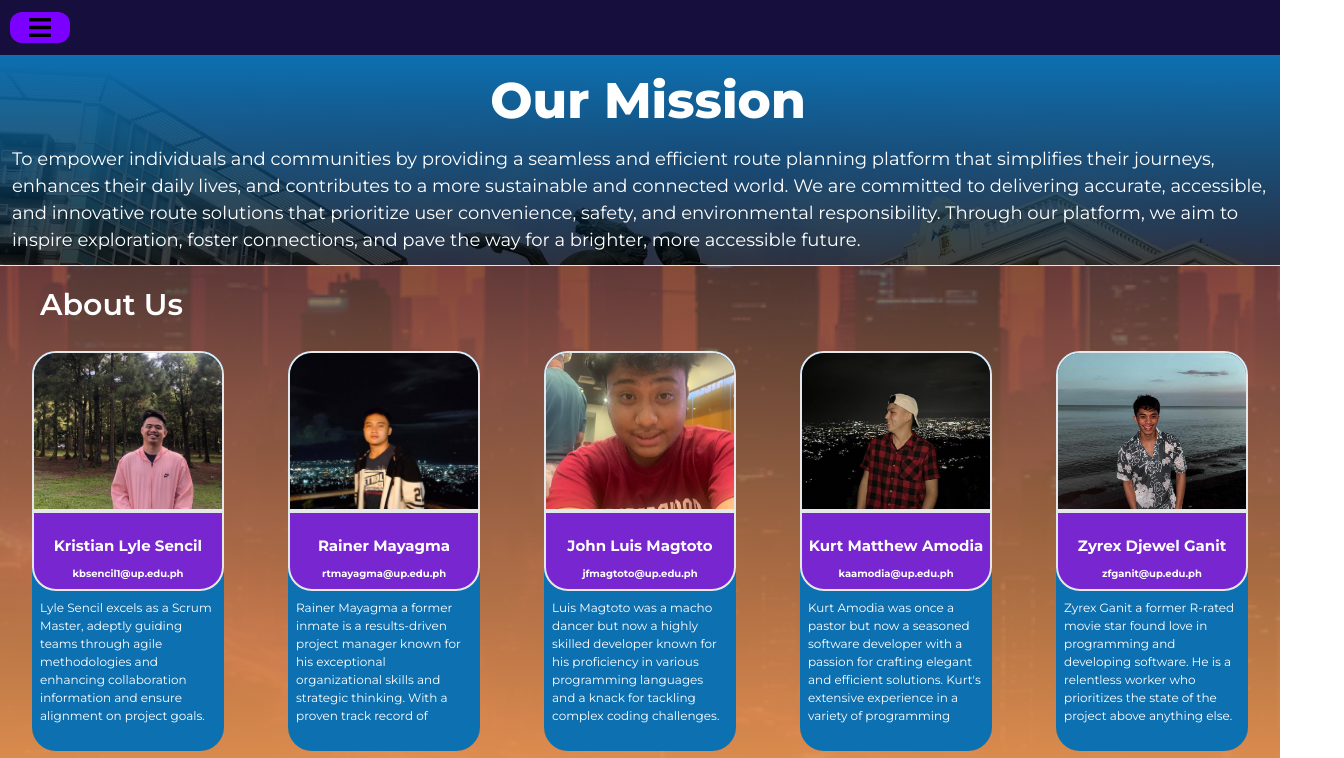
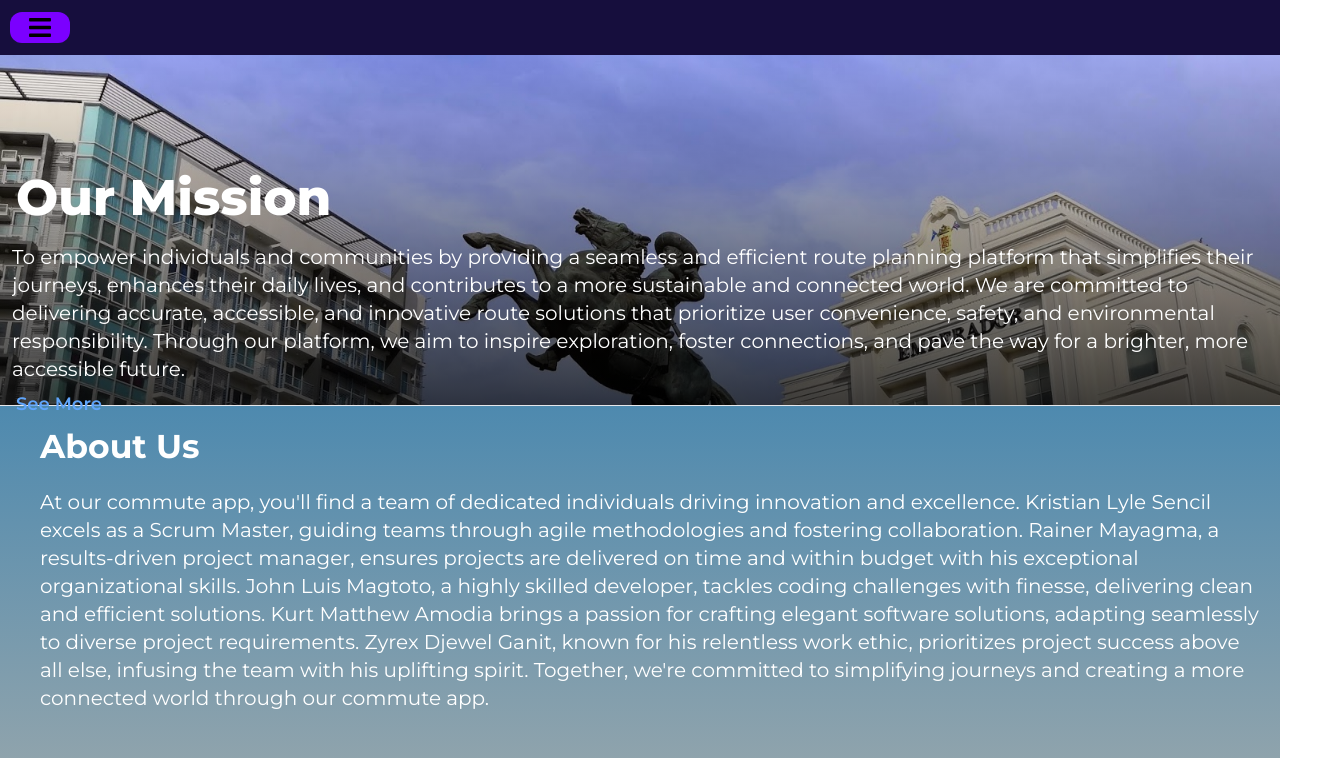
Before and after one commit to KristianLyle/Magsasakay, a React (Create React App) app in the folder magsasakay/: page /about in a window 1280 px wide. Shown: the top 758 px of the page, 1344 px wide, since content can reach past the window. Built offline with nearby package versions, Linux system fonts and the light colour scheme.

Commit message:
Modified About Page
Changed the structure and contents of the about page. Made it  a little bit minimalistic and dynamic. Still have issues with the see more in the Our Mission P content.

```diff
--- a/magsasakay/src/about.js
+++ b/magsasakay/src/about.js
@@ -1,47 +1,48 @@
-import React, { useEffect } from "react";
-import { Link, useHistory } from "react-router-dom";
-import "./index.css";
-import NavBar from "./navbar";
-import { BrowserRouter as Router, Route, Switch } from "react-router-dom";
-import aboutBg from "./img/city.png";
-import cityImg from "./img/iloilo1.jpeg";
-import cityImg2 from "./img/location.jpg";
-import cityImg3 from "./img/ilonight.jpg";
-import dev1 from "./img/dev1.jpg";
-import dev2 from "./img/dev2.jpg";
-import dev3 from "./img/dev3.jpg";
-import dev4 from "./img/dev4.jpg";
-import dev5 from "./img/dev5.jpg";
+import React, { useEffect, useRef, useState } from 'react';
+import { BrowserRouter as Router, Route, Switch } from 'react-router-dom';
+import './index.css';
+import NavBar from './navbar';
+import cityImg from './img/iloilo1.jpeg';
+import cityImg2 from './img/location.jpg'
+import cityImg3 from './img/ilonight.jpg'
+import dev1 from './img/dev1.jpg';
+import dev2 from './img/dev2.jpg';
+import dev3 from './img/dev3.jpg';
+import dev4 from './img/dev4.jpg';
+import dev5 from './img/dev5.jpg';
 
 const About = () => {
-  const history = useHistory();
-  useEffect(() => {
-    const status = window.localStorage.getItem("loggedIn");
-    if (status === "false") {
-      history.push("/");
-      window.location.reload();
-    }
-  }, [history]);
-  const missionImages = [cityImg, cityImg2, cityImg3]; // Array of images for the carousel
+    const missionImages = [cityImg, cityImg2, cityImg3];
+    let missionIndex = 0;
 
-  let missionIndex = 0; // Index for the current background image
-
-  // Function to change background image
     const changeMissionBackground = () => {
         missionIndex = (missionIndex + 1) % missionImages.length;
-    const missionContainer = document.getElementById("missionContainer");
+        const missionContainer = document.getElementById('missionContainer');
         if (missionContainer) {
-      missionContainer.style.backgroundImage = `linear-gradient(to bottom, rgba(13, 112, 177, 1.7), rgba(0,0,0,0.75)), url(${missionImages[missionIndex]})`;
+            missionContainer.style.backgroundImage = `linear-gradient(to bottom, rgba(244, 156, 83, 0.05), rgba(0,0,0,0.75)), url(${missionImages[missionIndex]})`;
         }
     };
 
-  // Auto-change background image after a certain interval
-  setInterval(changeMissionBackground, 5000);
-  const backgroundStyle = {
-    backgroundImage: `linear-gradient(to bottom, rgba(0,0,0,0.6), rgba(244, 156, 83, 1)), url(${aboutBg})`,
-    backgroundSize: "cover", // Ensures the image covers the entire container
-    backgroundPosition: "center", // Centers the background image
-    height: "100vh", // Makes sure the background covers the entire viewport height
+
+    useEffect(() => {
+        const interval = setInterval(changeMissionBackground, 5000);
+        return () => clearInterval(interval);
+    }, []);
+
+    const backgroundRef = useRef(null);
+
+    // Calculate the height of the background container
+    useEffect(() => {
+        if (backgroundRef.current) {
+            const height = backgroundRef.current.scrollHeight;
+            backgroundRef.current.style.minHeight = `100vh`; // Ensure background covers the viewport height
+        }
+    }, []);
+
+    const [expanded, setExpanded] = useState(false);
+
+    const toggleExpand = () => {
+        setExpanded(!expanded);
     };
 
     return (
@@ -54,228 +55,75 @@ const About = () => {
             </Router>
 
             <div
-        style={backgroundStyle}
-        className="bg-contain bg-full bg-center min-h-screen"
+                ref={backgroundRef}
+                style={{
+                    backgroundImage: `linear-gradient(to top, rgba(244, 156, 83, 0.5), rgba(13, 112, 177, 1.7)`,
+                    backgroundSize: 'cover',
+                    backgroundPosition: 'center',
+                    minHeight: '100vh', // Ensure background covers the viewport height
+                }}
+                className="bg-contain bg-full bg-center min-h-screen flex flex-col"
             >
-        <div className="mx-auto h-screen">
-          <div className="">
-            <div className="">
+                <div>
                     <div
                         id="missionContainer"
-                className=" text-white font-Montserrat bg-cover min-w-screen h-[210px] py-2 mt-0"
+                        className="text-white font-Montserrat bg-cover min-w-screen h-[350px] py-2 mt-0"
                         style={{
-                  backgroundImage: `linear-gradient(to bottom, rgba(13, 112, 177, 1.7), rgba(0,0,0,0.75)), url(${cityImg})`,
+                            backgroundImage: `linear-gradient(to bottom, rgba(13, 112, 177, 1.7), rgba(0,0,0,0.75)), url(${cityImg})`
                         }}
                     >
-                <h1 className="  mt-0 pl-4 text-center font-extrabold text-[50px]">
-                  Our Mission
-                </h1>
-                <div className="box-container p-2 text-left font-semibold text-[18px] overflow-y-auto whitespace-normal">
-                  <p className="font-normal mx-[4px] max-h-[125px] ">
-                    To empower individuals and communities by providing a
-                    seamless and efficient route planning platform that
-                    simplifies their journeys, enhances their daily lives, and
-                    contributes to a more sustainable and connected world. We
-                    are committed to delivering accurate, accessible, and
-                    innovative route solutions that prioritize user convenience,
-                    safety, and environmental responsibility. Through our
-                    platform, we aim to inspire exploration, foster connections,
-                    and pave the way for a brighter, more accessible future.
+                        <div className="absolute top-40 left-0 right-0">
+                            <h1 className="mt-130 pt-100 pl-4 text-left font-extrabold text-[50px]">Our Mission</h1>
+                            <div className="box-container p-2 text-left font-semibold text-[18px] whitespace-normal">
+                                <p
+                                    id="missionContent"
+                                    className={`font-normal mx-[4px] ${
+                                        expanded ? 'overflow-y-auto' : 'overflow-y-hidden'
+                                        } max-h-[${expanded ? 'none' : '125px'}] text-base md:text-lg lg:text-xl`}
+                                >
+                                    To empower individuals and communities by providing a seamless and efficient route planning platform that simplifies their journeys, enhances their daily lives, and contributes to a more sustainable and connected world. We are committed to delivering accurate, accessible, and innovative route solutions that prioritize user convenience, safety, and environmental responsibility. Through our platform, we aim to inspire exploration, foster connections, and pave the way for a brighter, more accessible future.
                                 </p>
-                </div>
-              </div>
-              <hr />
-              {/* <div className=' text-white font-Montserrat bg-cover min-w-screen  mt-0 bg-cityImg'>
-                <h1 className='  mt-0 pl-4 text-center font-extrabold text-[50px]'>
-                    Our Mission
-                </h1>
-                <div className="box-container p-2 text-left font-semibold text-[15px] overflow-y-auto whitespace-normal">
-                    <p className='font-normal mx-[4px] max-h-[125px] '>
-                    There is an informal saying among Ilonggos: It isn’t siopao if it isn’t Roberto’s. That’s right, Roberto’s siopao is so good that it might redefine what people know about the dish entirely. Their siopao comes in different sizes. But for the best value, buy their ‘Queen’ siopao. It is the biggest and the most packed out of all their siopao.
-                    </p>
-                </div>
-
-        </div> */}
-              <h1 className="text-white font-Montserrat mt-4 ml-10 text-left font-semibold text-[30px]">
-                About Us
-              </h1>{" "}
-              <br />
-              <div className="mx-auto flex justify-center space-x-0">
-                <div className="flex-container">
-                  <div
-                    className="font-Montserrat font-bold text-[35px] text-center text-white
-                    mx-8 rounded-3xl inline-block
-                  bg-[#0D70B1] bg-cover max-w-[400px] h-[400px]"
-                  >
-                    <div className="flex justify-center">
-                      <img
-                        className="w-80 h-40 object-cover rounded-t-3xl border-[2px]"
-                        src={dev1}
-                        alt=""
-                      />
-                    </div>
-                    <div className="bg-[#7826D0] rounded-b-3xl  border-[2px]">
-                      <span className="text-[15px] font-regular">
-                        Kristian Lyle Sencil
-                      </span>
-                      <p className="text-[10px] mb-2 text-white-500">
-                        kbsencil1@up.edu.ph
-                      </p>
-                    </div>
-                    <div className="box-container p-2 text-center">
-                      <p className="text-[12px] font-normal ml-[0px] text-left max-h-[125px] overflow-y-auto">
-                        Lyle Sencil excels as a Scrum Master, adeptly guiding
-                        teams through agile methodologies and enhancing
-                        collaboration information and ensure alignment on
-                        project goals. Lyle's commitment to promoting
-                        transparency empower teams to learn and grow. Lyle was a
-                        former mayor of Passi who have countless records of
-                        theft.
-                      </p>
+                                <button onClick={toggleExpand} className="text-blue-400 ml-2 mt-2">{expanded ? 'See Less' : 'See More'}</button>
                             </div>
                         </div>
                     </div>
 
-                <div className="flex-container">
-                  <div
-                    className="font-Montserrat font-bold text-[35px] text-center text-white
-                    mx-8 rounded-3xl inline-block
-                  bg-[#0D70B1] bg-cover max-w-[400px] h-[400px]"
-                  >
-                    <div className="flex justify-center">
-                      <img
-                        className="w-80 h-40 object-cover rounded-t-3xl border-[2px]"
-                        src={dev2}
-                        alt=""
-                      />
+                    <hr />
+                    <h1 className="text-white font-Montserrat font-bold mt-8 md:mt-4 ml-10 text-left text-[33px]">About Us</h1>
+                    <p className="text-white font-Montserrat p-4 ml-6 text-left font-normal text-base md:text-lg lg:text-xl">
+                        At our commute app, you'll find a team of dedicated individuals driving innovation and excellence. Kristian Lyle Sencil excels as a Scrum Master, guiding teams through agile methodologies and fostering collaboration. Rainer Mayagma, a results-driven project manager, ensures projects are delivered on time and within budget with his exceptional organizational skills. John Luis Magtoto, a highly skilled developer, tackles coding challenges with finesse, delivering clean and efficient solutions. Kurt Matthew Amodia brings a passion for crafting elegant software solutions, adapting seamlessly to diverse project requirements. Zyrex Djewel Ganit, known for his relentless work ethic, prioritizes project success above all else, infusing the team with his uplifting spirit. Together, we're committed to simplifying journeys and creating a more connected world through our commute app.
+                    </p>
+
+                    <div className="p-4"></div>
+
+                    {/* Developer Profile Containers */}
+                    <div className="flex flex-wrap justify-center space-y-0 space-x-0 mt-8 md:mt-0">
+                        <DeveloperProfile src={dev1} name="Kristian Lyle Sencil" role="Scrum Master" email="kbsencil1@up.edu.ph" />
+                        <DeveloperProfile src={dev2} name="Rayner Mayagma" role="Project Manager" email="rtmayagma@up.edu.ph" />
+                        <DeveloperProfile src={dev3} name="John Luis Magtoto" role="Full Stack Developer" email="jfmagtoto@up.edu.ph" />
+                        <DeveloperProfile src={dev4} name="Kurt Matthew Amodia" role="Back-end Developer" email="kaamodia@up.edu.ph" />
+                        <DeveloperProfile src={dev5} name="Zyrex Djewel Ganit" role="Front-end Developer" email="zfganit@up.edu.ph" />
                     </div>
-                    <div className="bg-[#7826D0] rounded-b-3xl border-[2px]">
-                      <span className="text-[15px] font-regular">
-                        Rainer Mayagma
-                      </span>
-                      <p className="text-[10px] mb-2 text-white-500">
-                        rtmayagma@up.edu.ph
-                      </p>
-                    </div>
-                    <div className="box-container p-2 text-center">
-                      <p className="text-[12px] font-normal ml-[0px] text-left max-h-[125px] overflow-y-auto">
-                        Rainer Mayagma a former inmate is a results-driven
-                        project manager known for his exceptional organizational
-                        skills and strategic thinking. With a proven track
-                        record of delivering complex projects on schedule and
-                        within budget, he is a reliable leader for any team.
-                      </p>
-                    </div>
-                  </div>
-                </div>
-
-                <div className="flex-container">
-                  <div
-                    className="font-Montserrat font-bold text-[35px] text-center text-white
-                    mx-8 rounded-3xl inline-block
-                  bg-[#0D70B1] bg-cover max-w-[400px] h-[400px]"
-                  >
-                    <div className="flex justify-center">
-                      <img
-                        className="w-80 h-40 object-cover rounded-t-3xl border-[2px]"
-                        src={dev3}
-                        alt=""
-                      />
-                    </div>
-                    <div className="bg-[#7826D0] rounded-b-3xl border-[2px]">
-                      <span className="text-[15px] font-regular">
-                        John Luis Magtoto
-                      </span>
-                      <p className="text-[10px] mb-2 text-white-500">
-                        jfmagtoto@up.edu.ph
-                      </p>
-                    </div>
-                    <div className="box-container p-2 text-center">
-                      <p className="text-[12px] font-normal ml-[0px] text-left max-h-[125px] overflow-y-auto">
-                        Luis Magtoto was a macho dancer but now a highly skilled
-                        developer known for his proficiency in various
-                        programming languages and a knack for tackling complex
-                        coding challenges. His dedication to clean, efficient
-                        code and strong problem-solving abilities make him a
-                        valuable asset.
-                      </p>
-                    </div>
-                  </div>
-                </div>
-
-                <div className="flex-container">
-                  <div
-                    className="font-Montserrat font-bold text-[35px] text-center text-white
-                    mx-8 rounded-3xl inline-block
-                  bg-[#0D70B1] bg-cover max-w-[400px] h-[400px]"
-                  >
-                    <div className="flex justify-center">
-                      <img
-                        className="w-80 h-40 object-cover rounded-t-3xl border-[2px]"
-                        src={dev4}
-                        alt=""
-                      />
-                    </div>
-                    <div className="bg-[#7826D0] rounded-b-3xl border-[2px]">
-                      <span className="text-[15px] font-regular">
-                        Kurt Matthew Amodia
-                      </span>
-                      <p className="text-[10px] mb-2 text-white-500">
-                        kaamodia@up.edu.ph
-                      </p>
-                    </div>
-                    <div className="box-container p-2 text-center">
-                      <p className="text-[12px] font-normal ml-[0px] text-left max-h-[125px] overflow-y-auto">
-                        Kurt Amodia was once a pastor but now a seasoned
-                        software developer with a passion for crafting elegant
-                        and efficient solutions. Kurt's extensive experience in
-                        a variety of programming languages and technologies
-                        allows him to adapt seamlessly to diverse project
-                        requirements.
-                      </p>
-                    </div>
-                  </div>
-                </div>
-                <div className="flex-container">
-                  <div
-                    className="font-Montserrat font-bold text-[35px] text-center text-white
-                    mx-8 rounded-3xl inline-block
-                  bg-[#0D70B1] bg-cover max-w-[400px] h-[400px]"
-                  >
-                    <div className="flex justify-center">
-                      <img
-                        className="w-80 h-40 object-cover rounded-t-3xl border-[2px]"
-                        src={dev5}
-                        alt=""
-                      />
-                    </div>
-                    <div className="bg-[#7826D0] rounded-b-3xl border-[2px]">
-                      <span className="text-[15px] font-regular">
-                        Zyrex Djewel Ganit
-                      </span>
-                      <p className="text-[10px] mb-2 text-white-500">
-                        zfganit@up.edu.ph
-                      </p>
-                    </div>
-                    <div className="box-container p-2 text-center">
-                      <p className="text-[12px] font-normal ml-[0px] text-left max-h-[125px] overflow-y-auto">
-                        Zyrex Ganit a former R-rated movie star found love in
-                        programming and developing software. He is a relentless
-                        worker who prioritizes the state of the project above
-                        anything else. His peers also comment that he has a very
-                        uplifting spirit brought about by his former career
-                      </p>
-                    </div>
-                  </div>
-                </div>
-              </div>
-            </div>{" "}
-            <br /> <br />
-          </div>
+                    <br /><br />
                 </div>
             </div>
         </>
     );
 };
 
+const DeveloperProfile = ({ src, name, role, email }) => (
+    <div className="flex-container mb-4 md:mb-0 flex-grow">
+        <div className="font-Montserrat font-bold text-[35px] text-center text-white mx-4 md:mx-8 rounded-3xl inline-block bg-cover w-full md:max-w-[400px] h-[200px] relative">
+            <div className="flex justify-center">
+                <div className="w-40 h-40 overflow-hidden rounded-full border-[1px] mx-auto">
+                    <img className="w-full h-full object-cover" src={src} alt="" />
+                </div>
+            </div>
+            <span className="text-[20px] font-regular">{name}</span>
+            <p className="text-[15px] mt-2 text-white-500">{role}</p>
+            <p className="text-[15px] mb-2 text-white-500 font-normal">{email}</p>
+        </div>
+    </div>
+);
+
 export default About;
```
Also changed, not shown: magsasakay/src/img/dev3.jpg. Lines whose indentation alone changed are shown as unchanged.
